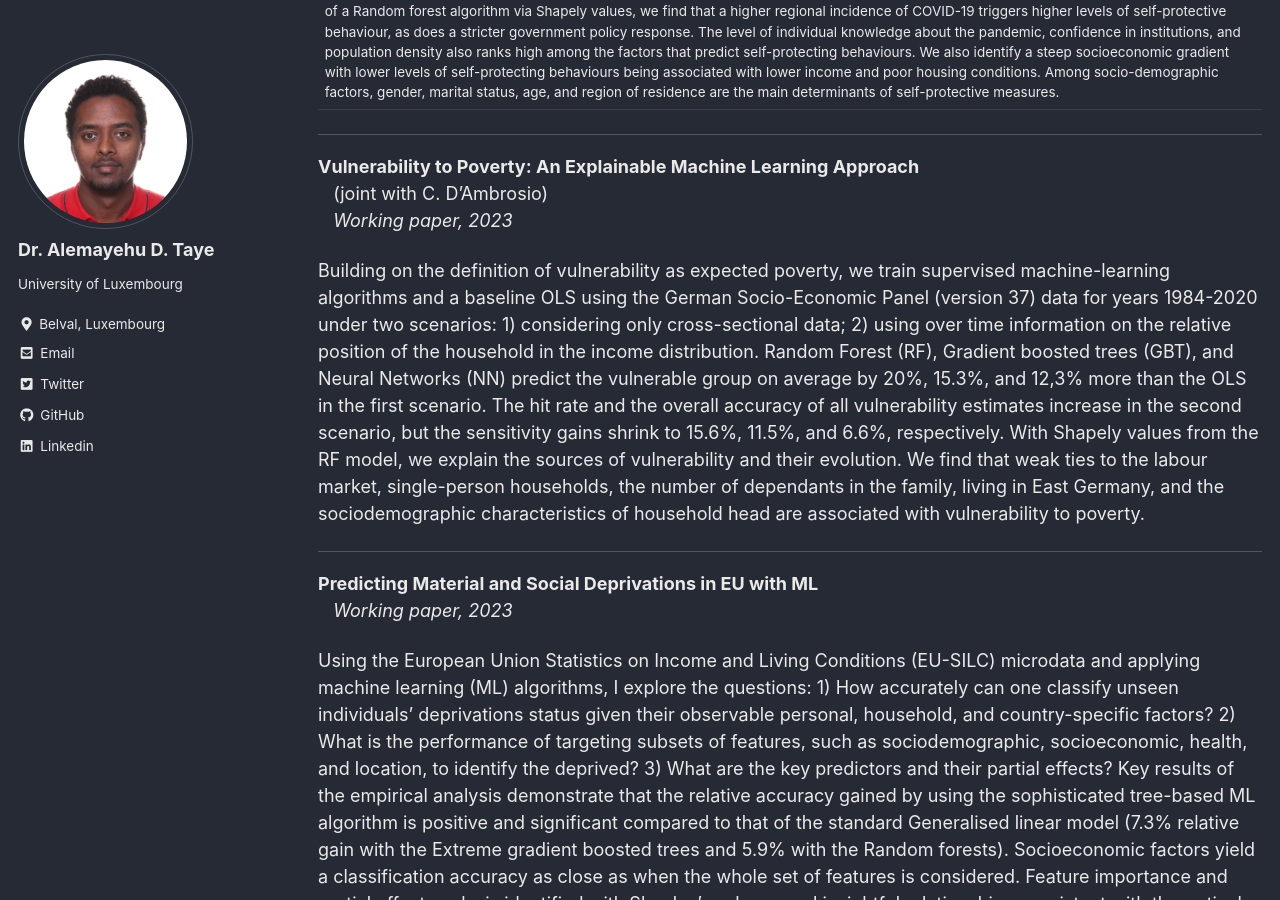
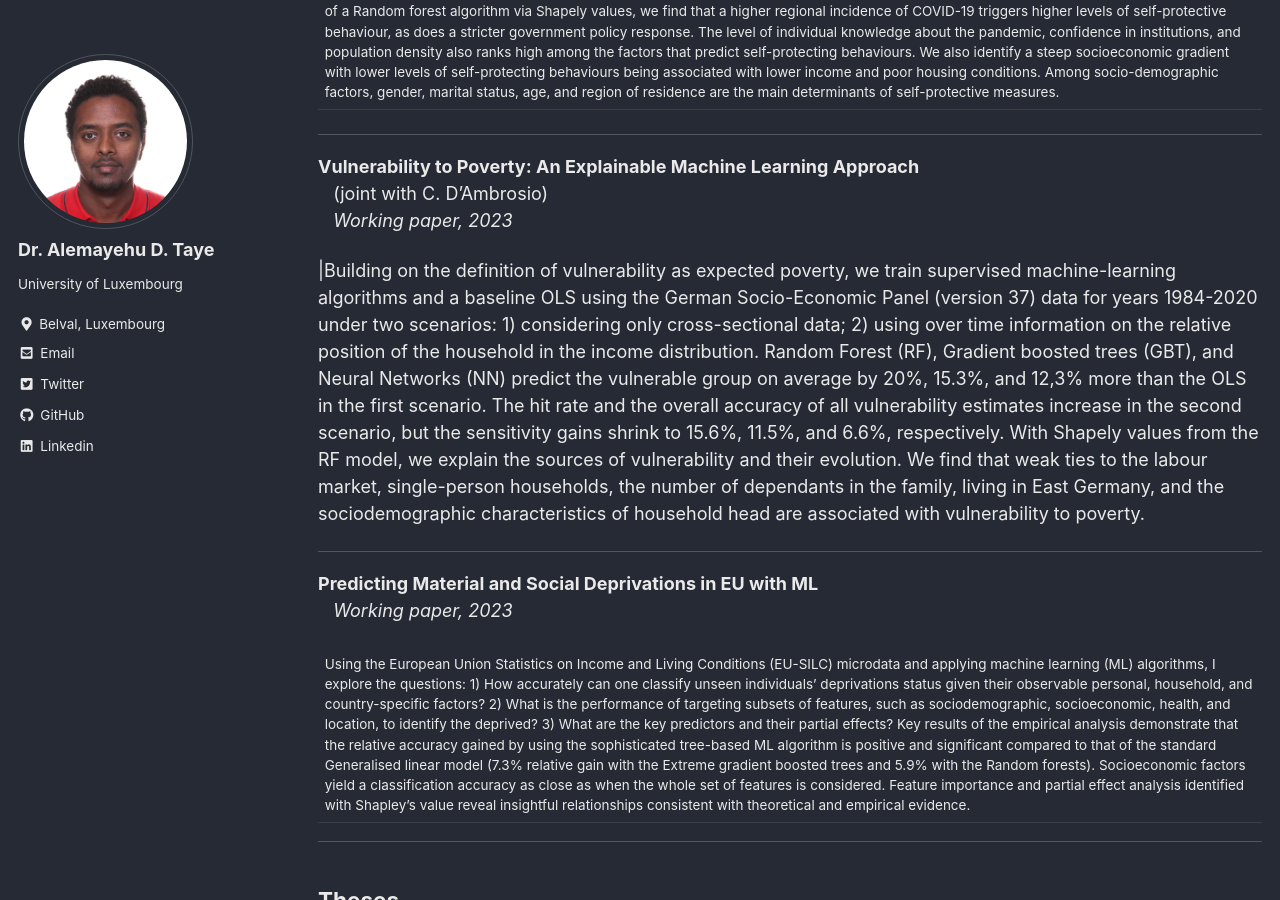
Before and after one commit to AlexTaye/AlexTAYE, a Jekyll site: the page built from _pages/research.md, in a window 1280 px wide and 900 px high, scrolled down 384 px. Built offline with Jekyll 4.4.1, drawn with Linux system fonts in a browser that asks for light colours; cached includes are drawn as plain includes.

```diff
--- a/_pages/research.md
+++ b/_pages/research.md
@@ -34,7 +34,7 @@ My published work can also be tracked on [Google Scholar](https://scholar.google
 &nbsp; &nbsp;(joint with C. D'Ambrosio)
 &nbsp; &nbsp;*Working paper, 2023*
 
-Building on the definition of vulnerability as expected poverty, we train supervised machine-learning algorithms and a baseline OLS using the German Socio-Economic Panel (version 37) data for years 1984-2020 under two scenarios: 1) considering only cross-sectional data; 2) using over time information on the relative position of the household in the income distribution. Random Forest (RF), Gradient boosted trees (GBT), and Neural Networks (NN) predict the vulnerable group on average by 20%, 15.3%, and 12,3% more than the OLS in the first scenario. The hit rate and the overall accuracy of all vulnerability estimates increase in the second scenario, but the sensitivity gains shrink to 15.6%, 11.5%, and 6.6%, respectively. With Shapely values from the RF model, we explain the sources of vulnerability and their evolution. We find that weak ties to the labour market, single-person households, the number of dependants in the family, living in East Germany, and the sociodemographic characteristics of household head are associated with vulnerability to poverty.
+|Building on the definition of vulnerability as expected poverty, we train supervised machine-learning algorithms and a baseline OLS using the German Socio-Economic Panel (version 37) data for years 1984-2020 under two scenarios: 1) considering only cross-sectional data; 2) using over time information on the relative position of the household in the income distribution. Random Forest (RF), Gradient boosted trees (GBT), and Neural Networks (NN) predict the vulnerable group on average by 20%, 15.3%, and 12,3% more than the OLS in the first scenario. The hit rate and the overall accuracy of all vulnerability estimates increase in the second scenario, but the sensitivity gains shrink to 15.6%, 11.5%, and 6.6%, respectively. With Shapely values from the RF model, we explain the sources of vulnerability and their evolution. We find that weak ties to the labour market, single-person households, the number of dependants in the family, living in East Germany, and the sociodemographic characteristics of household head are associated with vulnerability to poverty.
   <!--Manuscript: [adaptive_social_welfare.pdf](/home/files/papers/adaptive_social_welfare.pdf) -->
 
 ***
@@ -42,7 +42,7 @@ Building on the definition of vulnerability as expected poverty, we train superv
 &nbsp; &nbsp;*Working paper, 2023*
 <!--Manuscript: [handbook_politicalecon_ai.pdf](/home/files/papers/handbook_politicalecon_ai.pdf)-->
 
-Using the European Union Statistics on Income and Living Conditions (EU-SILC) microdata and applying machine learning (ML) algorithms,  I explore the questions: 1) How accurately can one classify unseen individuals' deprivations status given their observable personal, household, and country-specific factors? 2) What is the performance of targeting subsets of features, such as sociodemographic, socioeconomic, health, and location, to identify the deprived? 3) What are the key predictors and their partial effects? Key results of the empirical analysis demonstrate that the relative accuracy gained by using the sophisticated tree-based ML algorithm is positive and significant compared to that of the standard Generalised linear model (7.3% relative gain with the Extreme gradient boosted trees and 5.9% with the Random forests). Socioeconomic factors yield a classification accuracy as close as when the whole set of features is considered. Feature importance and partial effect analysis identified with Shapley's value reveal insightful relationships consistent with theoretical and empirical evidence.
+|Using the European Union Statistics on Income and Living Conditions (EU-SILC) microdata and applying machine learning (ML) algorithms,  I explore the questions: 1) How accurately can one classify unseen individuals' deprivations status given their observable personal, household, and country-specific factors? 2) What is the performance of targeting subsets of features, such as sociodemographic, socioeconomic, health, and location, to identify the deprived? 3) What are the key predictors and their partial effects? Key results of the empirical analysis demonstrate that the relative accuracy gained by using the sophisticated tree-based ML algorithm is positive and significant compared to that of the standard Generalised linear model (7.3% relative gain with the Extreme gradient boosted trees and 5.9% with the Random forests). Socioeconomic factors yield a classification accuracy as close as when the whole set of features is considered. Feature importance and partial effect analysis identified with Shapley's value reveal insightful relationships consistent with theoretical and empirical evidence.
 
 ***
 ## Theses
```
